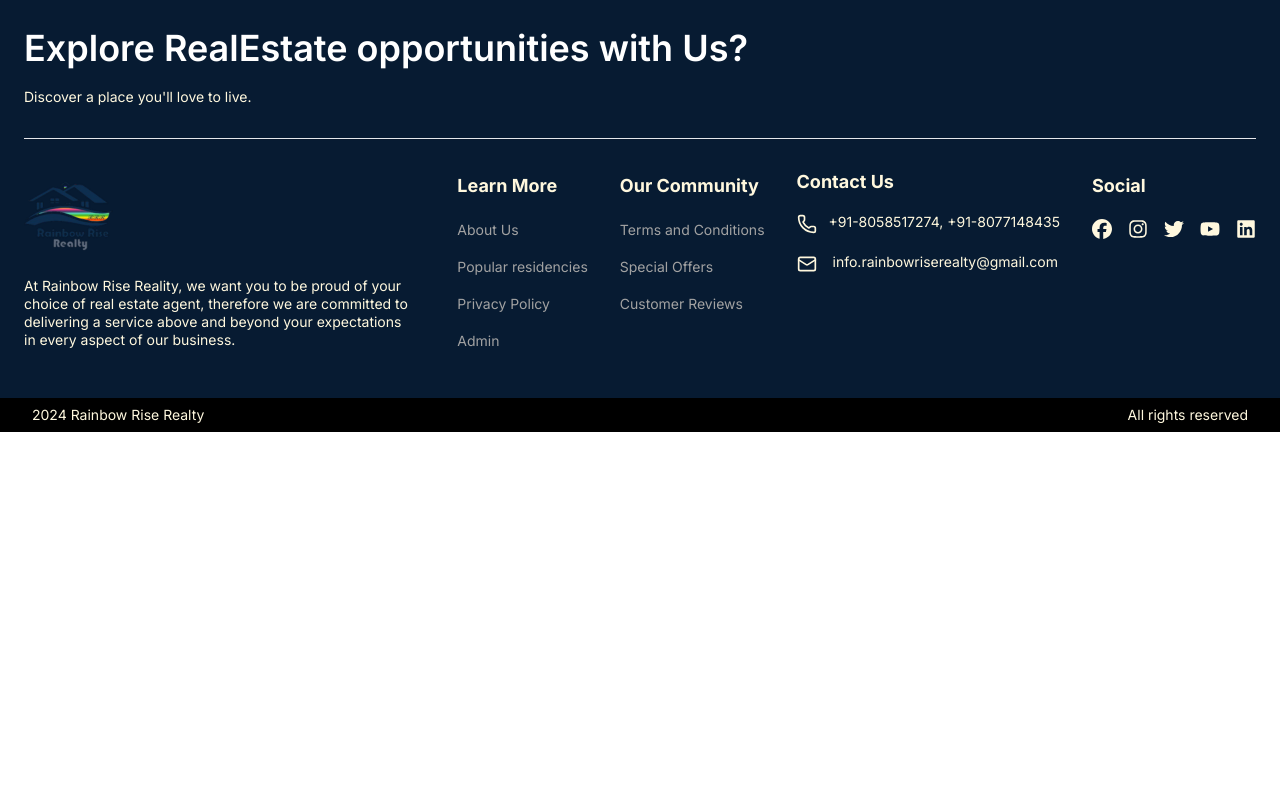
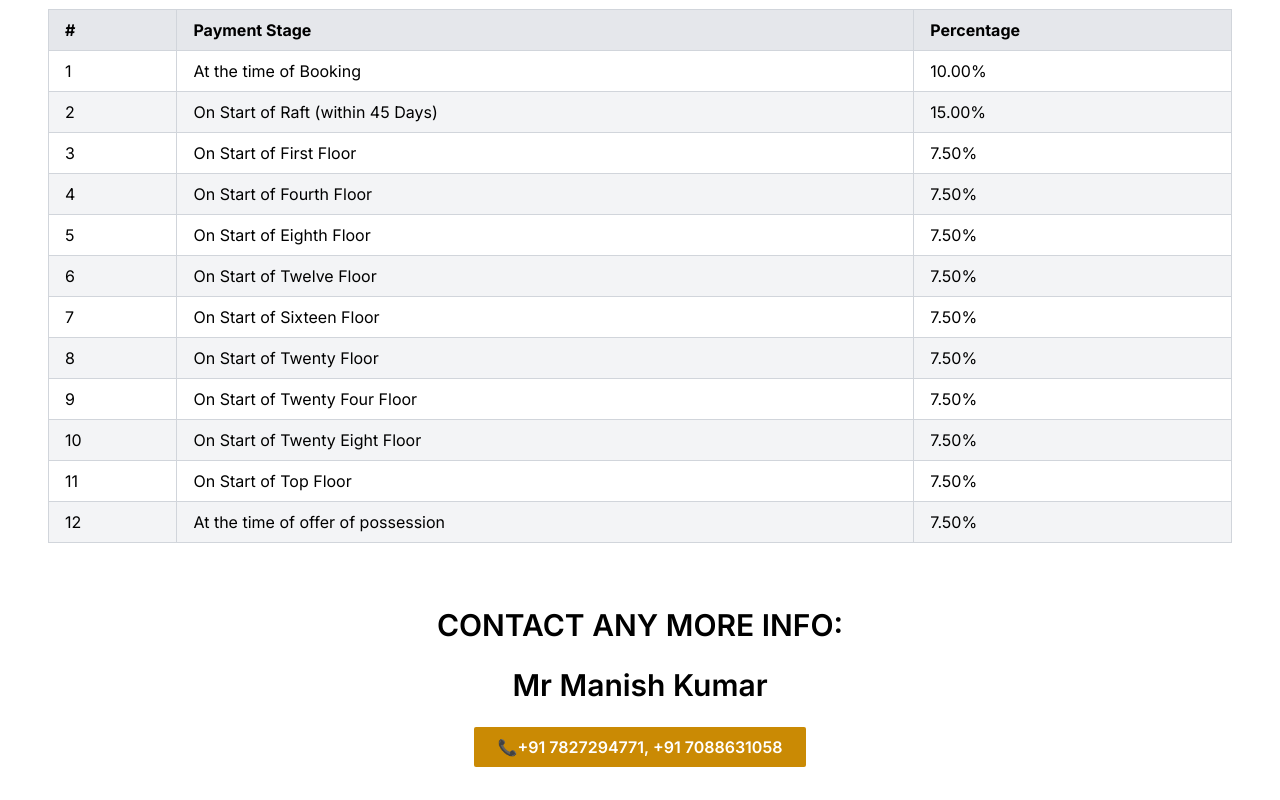
Before and after one commit to PrathameshKumarSah/rainbowrisereality, a React (Vite) app in the folder frontend/: page /project1 in a window 1280 px wide. Shown: the part 6520-7320 px from the top of the page. Before the commit the page ends 6952 px from the top, so only its background shows below. Built offline with nearby package versions, Linux system fonts and the light colour scheme; no server answers; a web font is replaced by a local one.

Commit message:
Update Project1.jsx

```diff
--- a/frontend/src/pages/Project1.jsx
+++ b/frontend/src/pages/Project1.jsx
@@ -25,6 +25,21 @@ import userIcon from '../assets/user.svg'
 
 
 const Project1 = () => {
+
+  const paymentPlanData = [
+    { stage: "At the time of Booking", percentage: "10.00%" },
+    { stage: "On Start of Raft (within 45 Days)", percentage: "15.00%" },
+    { stage: "On Start of First Floor", percentage: "7.50%" },
+    { stage: "On Start of Fourth Floor", percentage: "7.50%" },
+    { stage: "On Start of Eighth Floor", percentage: "7.50%" },
+    { stage: "On Start of Twelve Floor", percentage: "7.50%" },
+    { stage: "On Start of Sixteen Floor", percentage: "7.50%" },
+    { stage: "On Start of Twenty Floor", percentage: "7.50%" },
+    { stage: "On Start of Twenty Four Floor", percentage: "7.50%" },
+    { stage: "On Start of Twenty Eight Floor", percentage: "7.50%" },
+    { stage: "On Start of Top Floor", percentage: "7.50%" },
+    { stage: "At the time of offer of possession", percentage: "7.50%" },
+  ];
 
     const images = [
        {
@@ -394,6 +409,53 @@ const Project1 = () => {
                                   <span className='hidden'>Whatsapp</span>
                </button>
           </div>
+
+          <h1 className="text-4xl font-bold text-center mb-6">Payments Plan</h1>
+          <div className=" max-padd-container overflow-x-auto">
+      <table className="min-w-full border-collapse border border-gray-300">
+        <thead>
+          <tr className="bg-gray-200">
+            <th className="border border-gray-300 px-4 py-2 text-left">#</th>
+            <th className="border border-gray-300 px-4 py-2 text-left">
+              Payment Stage
+            </th>
+            <th className="border border-gray-300 px-4 py-2 text-left">
+              Percentage
+            </th>
+          </tr>
+        </thead>
+        <tbody>
+          {paymentPlanData.map((item, index) => (
+            <tr key={index} className="even:bg-gray-100">
+              <td className="border border-gray-300 px-4 py-2">{index + 1}</td>
+              <td className="border border-gray-300 px-4 py-2">{item.stage}</td>
+              <td className="border border-gray-300 px-4 py-2">{item.percentage}</td>
+            </tr>
+          ))}
+        </tbody>
+      </table>
+    </div>
+
+          <div className="bg-white p-4 sm:p-8">
+
+{/* Property Rera Numbers Section */}
+<div className="text-center my-8">
+  <h2 className="text-2xl sm:text-3xl font-semibold mb-6">
+  CONTACT ANY MORE INFO:
+  </h2>
+  <h2 className="text-xl sm:text-3xl font-semibold mb-6">
+  Mr Manish Kumar
+  </h2>
+
+  {/* Property Rera Buttons */}
+  <div className="flex flex-col sm:flex-row justify-center gap-4">
+    <div className="bg-yellow-600 text-white px-6 py-2 rounded-sm font-semibold">
+    📞+91 7827294771,
+      +91 7088631058
+    </div>
+  </div>
+</div>
+</div>
     </div>
   )
 }
```
